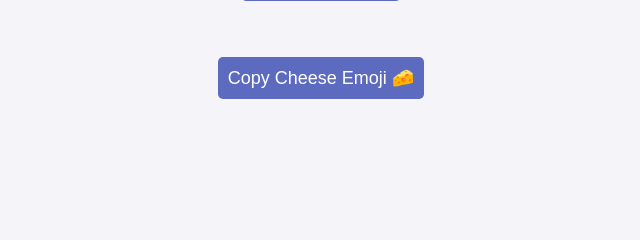
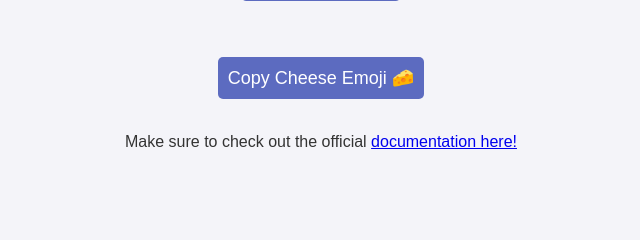
Before and after one commit to DeekshS/CheeseCompiler, a Flask app: page / in a window 1280 px wide. Shown: the part 424-664 px from the top of the page, without its empty margins (319-959 px from the left). Run offline with Flask 3, Linux system fonts and the light colour scheme.

Commit message:
Update home.html

```diff
--- a/app/templates/home.html
+++ b/app/templates/home.html
@@ -38,5 +38,7 @@
     <br><br>
     <!-- Button to copy the Cheese emoji -->
     <button onclick="copyToClipboard()">Copy Cheese Emoji 🧀</button>
+    <br><br>
+    <p>Make sure to check out the official <a href="https://deekshs.github.io/CheeseCompilerDocs/" target="_blank">documentation here!</a></p>
 </body>
 </html>
```
